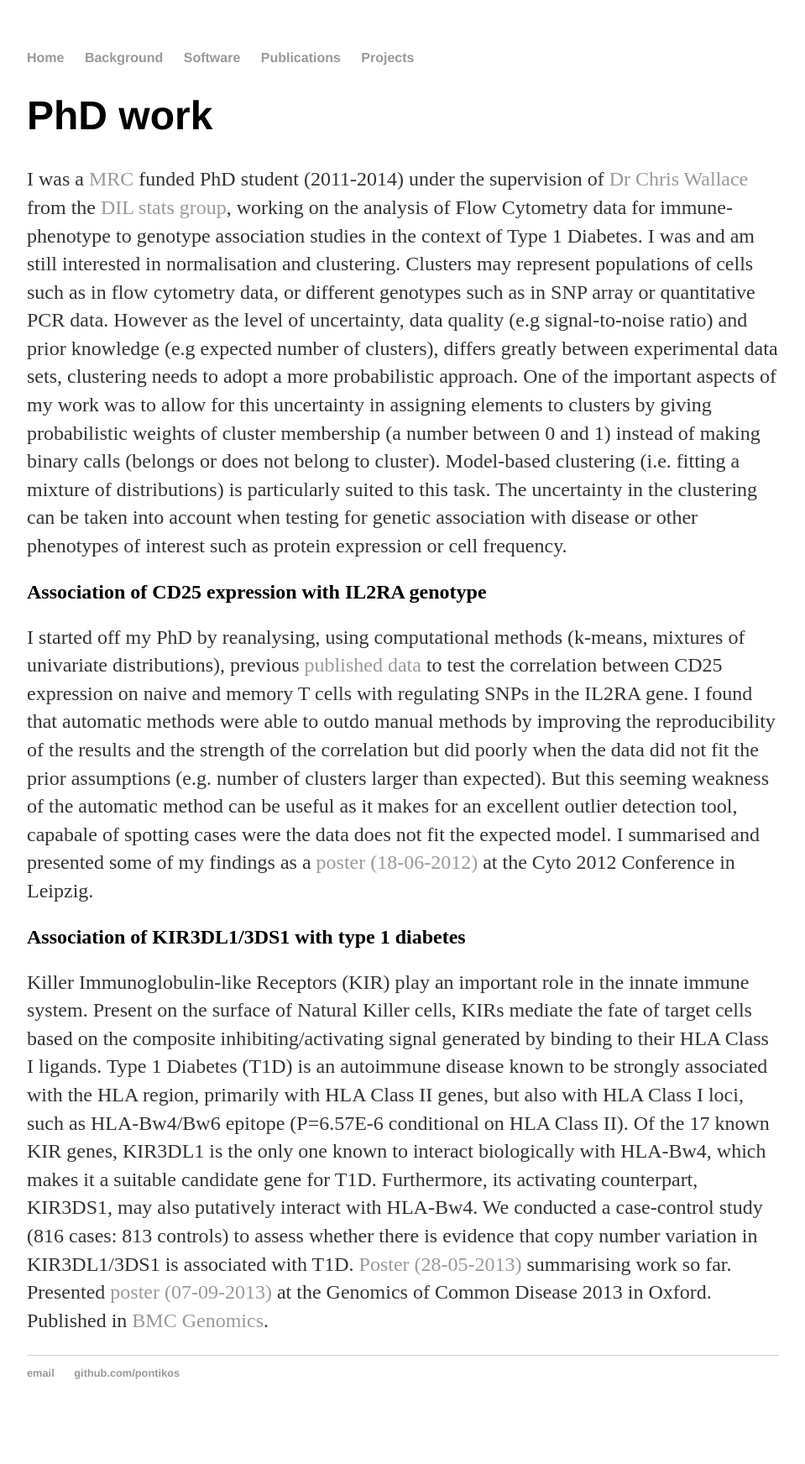
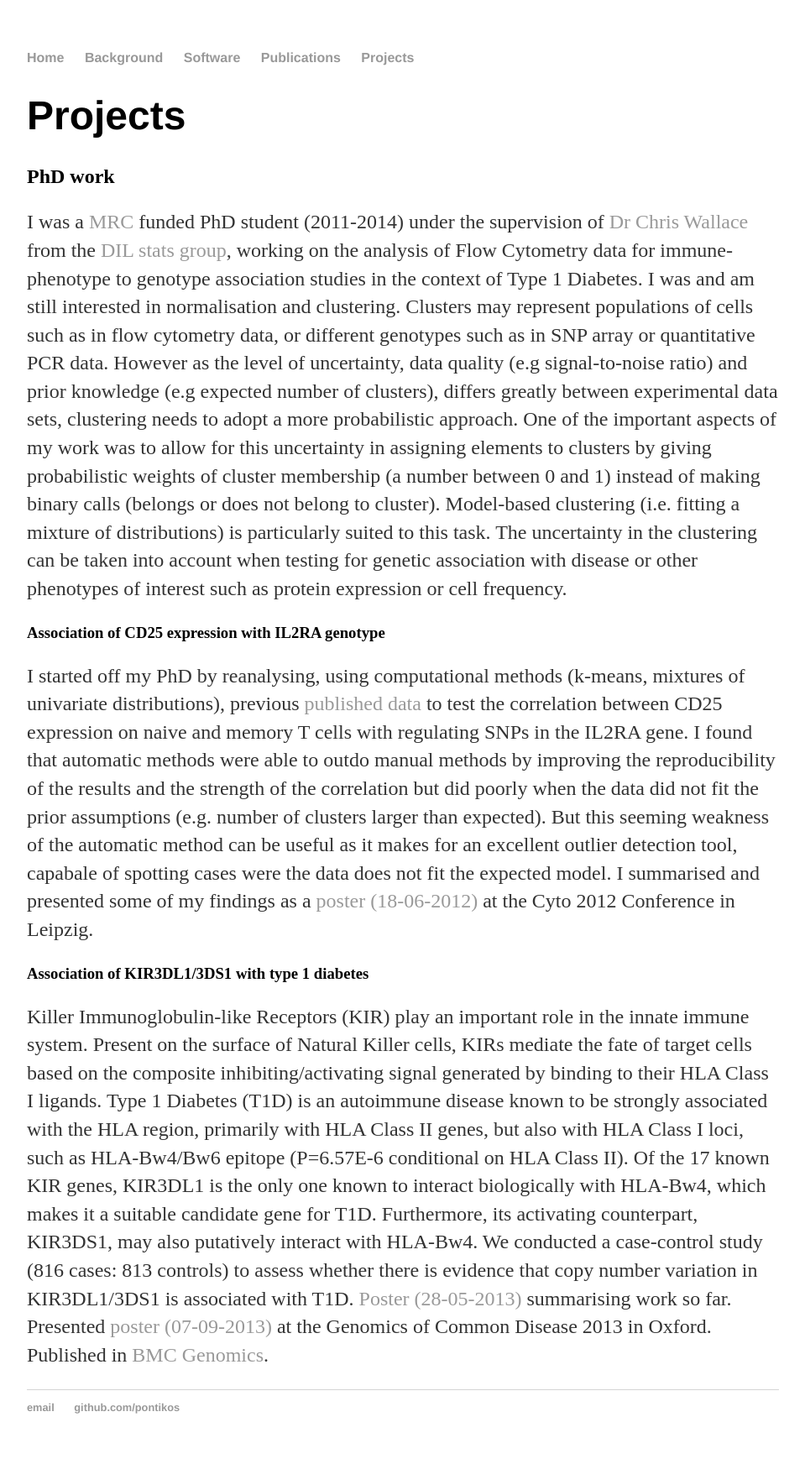
Before and after one commit to pontikos/pontikos.github.io, a Jekyll site: the page built from Projects/index.html, in a window 1280 px wide. Shown: the whole page at 84% size, without its empty margins (160-1119 px from the left). Built offline with Jekyll 4.4.1, drawn with Linux system fonts in a browser that asks for light colours; before the commit the page ends 1703 px from its top, so only the background shows below that.

Commit message:
Update index.html

```diff
--- a/Projects/index.html
+++ b/Projects/index.html
@@ -3,7 +3,9 @@ layout: default
 title: Nikolas Pontikos, Postdoc
 ---
 
-<h1>PhD work</h1>
+<h1>Projects</h1>
+
+<h2>PhD work</h2>
 
 <p>
 I was a <a href="http://www.mrc.ac.uk/index.htm">MRC</a> funded PhD student (2011-2014) under the supervision of <a href="http://chr1swallace.github.io/">Dr Chris Wallace</a>
@@ -17,7 +19,7 @@ instead of making binary calls (belongs or does not belong to cluster).  Model-b
 The uncertainty in the clustering can be taken into account when testing for genetic association with disease or other phenotypes of interest such as protein expression or cell frequency.
 </p>
 
-<h2> Association of CD25 expression with IL2RA genotype </h2>
+<h3> Association of CD25 expression with IL2RA genotype </h3>
 <p>
 I started off my PhD by reanalysing, using computational methods (k-means, mixtures of univariate distributions), previous <a href="http://www.nature.com/ng/journal/v41/n9/full/ng.434.html">published data</a> to test the correlation between CD25 expression on naive and memory T cells with regulating SNPs in the IL2RA gene.
 I found that automatic methods were able to outdo manual methods by improving the reproducibility of the results and the strength of the correlation but did poorly when the data did not fit
@@ -26,7 +28,7 @@ detection tool, capabale of spotting cases were the data does not fit the expect
 I summarised and presented some of my findings as a <a href="https://docs.google.com/file/d/0B2uxQDg1624kZURrYmpBUUdBVWc/edit?usp=sharing">poster (18-06-2012)</a> at the Cyto 2012 Conference in Leipzig.
 </p>
 
-<h2> Association of KIR3DL1/3DS1 with type 1 diabetes </h2>
+<h3> Association of KIR3DL1/3DS1 with type 1 diabetes </h3>
 <p>
 Killer Immunoglobulin-like Receptors (KIR) play an important role in the innate immune system. Present on the surface of Natural Killer cells, KIRs mediate the fate of target cells based on the composite inhibiting/activating signal generated by binding to their HLA Class I ligands.
 Type 1 Diabetes (T1D) is an autoimmune disease known to be strongly associated with the HLA region, primarily with HLA Class II genes, but also with HLA Class I loci, such as HLA-Bw4/Bw6 epitope (P=6.57E-6 conditional on HLA Class II).        Of the 17 known KIR genes, KIR3DL1 is the only one known to interact biologically with HLA-Bw4, which makes it a suitable candidate gene for T1D. Furthermore, its activating counterpart, KIR3DS1, may also putatively interact with HLA-Bw4.
```
